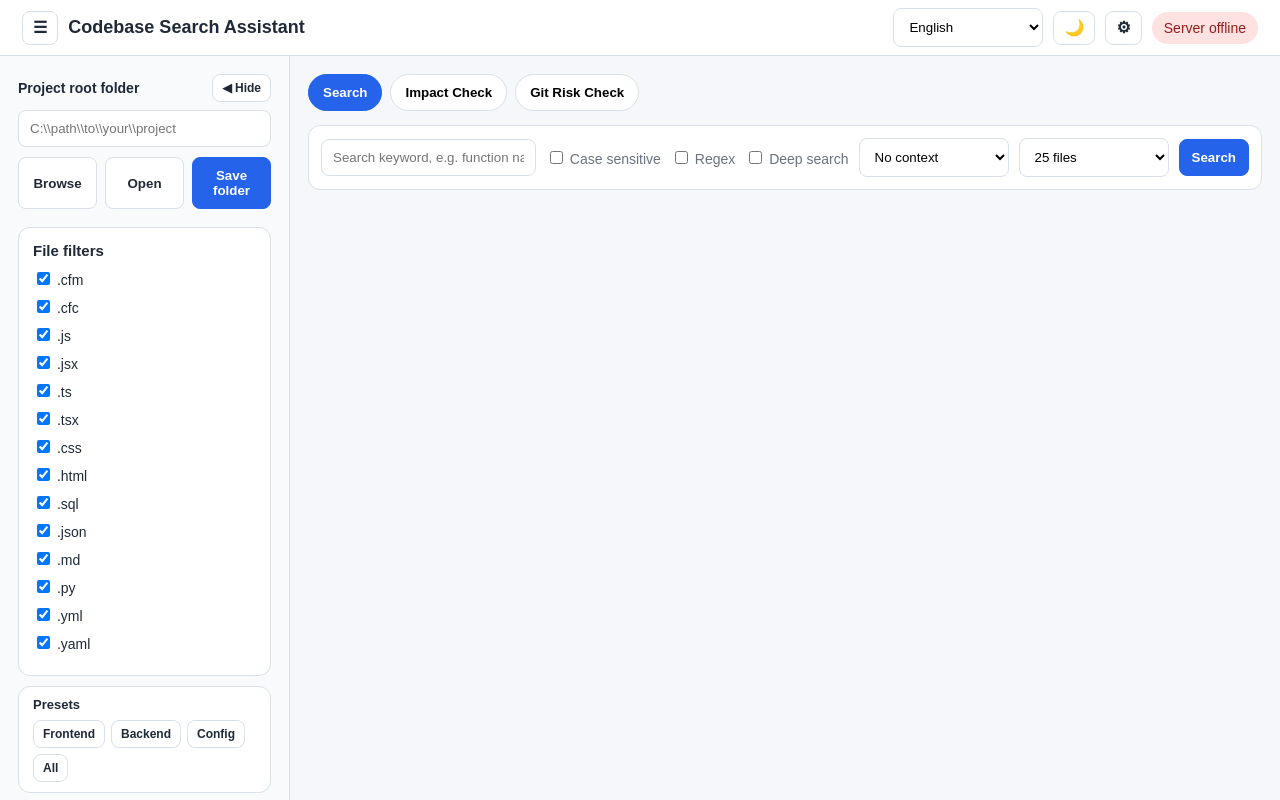
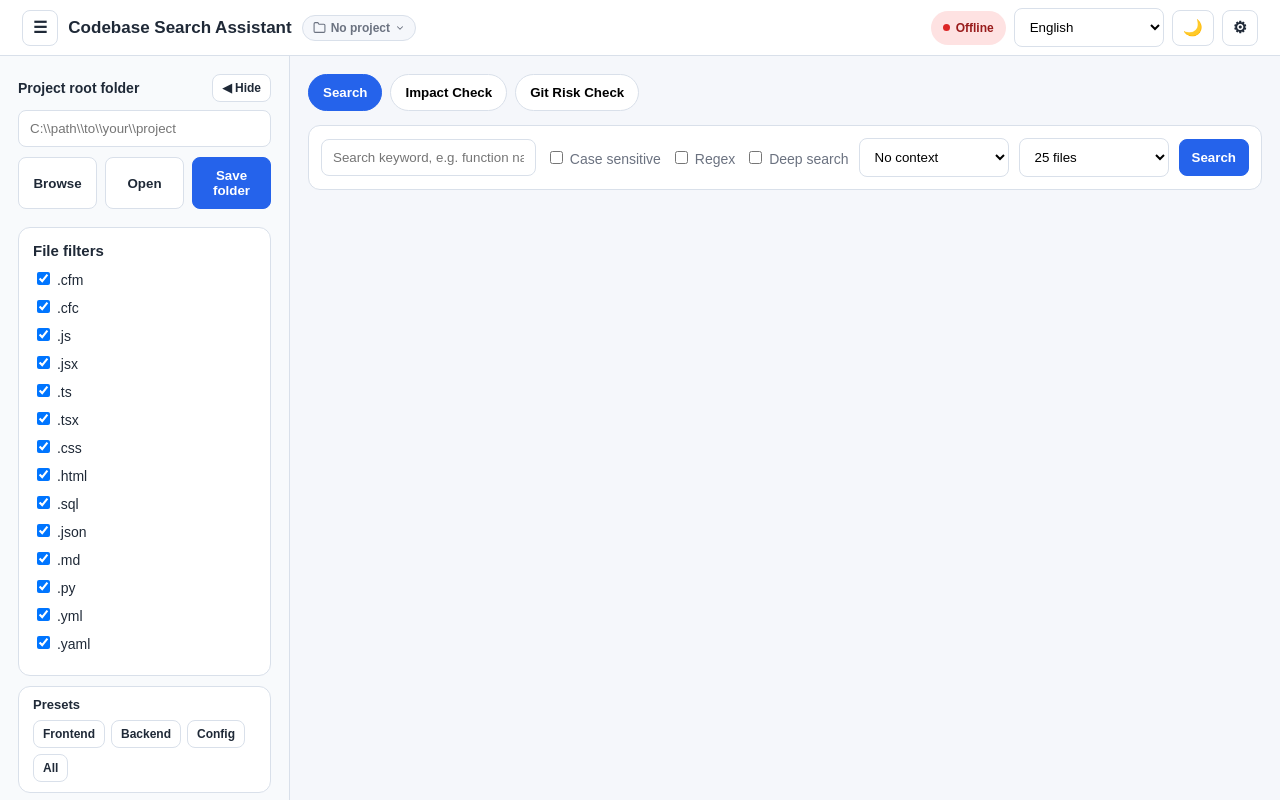
Before and after one commit to yapweijun1996/Codebase-Search-Assistant, a website with bundled scripts: page public/index.html in a window 1280 px wide. Built offline with nearby package versions, Linux system fonts and the light colour scheme; files whose address does not match are found by name.

Commit message:
Redesign topbar: project pill, status pill, 36px controls, mobile responsive
- Add project context pill (📁 last-2-path-segments) beside title; click opens sidebar + focuses rootInput
- Shorten status to '● Ready' pill with full ripgrep version in title tooltip
- Reorder right group: Status → Language → Theme → Settings
- Consistent 36px icon-button height; 34px status pill
- Expose root path in reactive store (state.root + actions.setRoot); sidebar.rememberRoot() and app.loadConfig() keep it in sync
- Mobile: hide project pill and language select; show ☰ / Title / dark / settings
- Add i18n keys: statusReady/Error/Offline/Checking, noProject (EN + ZH)
- Add TOOLTIPS for sidebarToggleBtn and projectPill

Co-Authored-By: Claude Sonnet 4.6 <noreply@anthropic.com>

```diff
--- a/public/app.js
+++ b/public/app.js
@@ -50,7 +50,10 @@ async function loadConfig() {
   try {
     const data = await api.config();
     const rootInput = $('rootInput');
-    if (!rootInput.value && data.defaultRoot) rootInput.value = data.defaultRoot;
+    if (!rootInput.value && data.defaultRoot) {
+      rootInput.value = data.defaultRoot;
+      if (!store.get().root) actions.setRoot(data.defaultRoot);
+    }
   } catch (_) {
     // Non-fatal; health check surfaces server state.
   }
--- a/public/components/sidebar.js
+++ b/public/components/sidebar.js
@@ -43,6 +43,7 @@ export function mountSidebar() {
     storage.set(storage.KEYS.root, root);
     storage.pushRecentRoot(root);
     renderRootSuggestions();
+    actions.setRoot(root);
   }
 
   // ── Folder browser ─────────────────────────────────────────────────────────
--- a/public/components/topbar.js
+++ b/public/components/topbar.js
@@ -1,5 +1,4 @@
-// Topbar: language switcher, dark-mode toggle, and ripgrep/server status.
-// (The ⚙ settings button is wired by the settings-modal component.)
+// Topbar: sidebar toggle, project pill, language switcher, dark-mode, status pill.
 
 import { $ } from '../core/dom.js';
 import { t } from '../core/i18n.js';
@@ -9,25 +8,53 @@ export function mountTopbar() {
   const languageSelect = $('languageSelect');
   const darkModeBtn = $('darkModeBtn');
   const statusBox = $('statusBox');
+  const statusDot = $('statusDot');
+  const statusText = $('statusText');
   const sidebarToggleBtn = $('sidebarToggleBtn');
+  const projectPill = $('projectPill');
+  const projectPillText = $('projectPillText');
 
   languageSelect.addEventListener('change', () => actions.setLanguage(languageSelect.value));
   darkModeBtn.addEventListener('click', () => actions.toggleDark());
   sidebarToggleBtn.addEventListener('click', () => actions.setSidebarHidden(!store.get().sidebarHidden));
 
+  projectPill.addEventListener('click', () => {
+    if (store.get().sidebarHidden) actions.setSidebarHidden(false);
+    setTimeout(() => {
+      const input = document.getElementById('rootInput');
+      if (input) input.focus();
+    }, 60);
+  });
+
+  function getProjectLabel(root) {
+    if (!root || !root.trim()) return t('noProject');
+    const parts = root.replace(/\\/g, '/').split('/').filter(Boolean);
+    if (parts.length === 0) return t('noProject');
+    if (parts.length === 1) return parts[0];
+    return `${parts[parts.length - 2]} / ${parts[parts.length - 1]}`;
+  }
+
   function renderStatus(health) {
     if (health.phase === 'good') {
-      statusBox.textContent = t('ready', { value: health.rgVersion });
-      statusBox.className = 'status good';
+      statusBox.className = 'status-pill good';
+      statusBox.title = health.rgVersion ? `ripgrep ${health.rgVersion}` : '';
+      statusDot.className = 'status-dot good';
+      statusText.textContent = t('statusReady');
     } else if (health.phase === 'bad') {
-      statusBox.textContent = t('rgNotFound');
-      statusBox.className = 'status bad';
+      statusBox.className = 'status-pill bad';
+      statusBox.title = '';
+      statusDot.className = 'status-dot bad';
+      statusText.textContent = t('statusError');
     } else if (health.phase === 'offline') {
-      statusBox.textContent = t('serverOffline');
-      statusBox.className = 'status bad';
+      statusBox.className = 'status-pill bad';
+      statusBox.title = '';
+      statusDot.className = 'status-dot bad';
+      statusText.textContent = t('statusOffline');
     } else {
-      statusBox.textContent = t('checking');
-      statusBox.className = 'status';
+      statusBox.className = 'status-pill';
+      statusBox.title = '';
+      statusDot.className = 'status-dot';
+      statusText.textContent = t('statusChecking');
     }
   }
 
@@ -36,6 +63,8 @@ export function mountTopbar() {
     document.documentElement.classList.toggle('dark', state.dark);
     darkModeBtn.textContent = state.dark ? '☀️' : '🌙';
     renderStatus(state.health);
+    projectPillText.textContent = getProjectLabel(state.root);
+    projectPill.title = state.root || t('noProject');
   }
 
   store.subscribe(update);
--- a/public/core/i18n.js
+++ b/public/core/i18n.js
@@ -58,6 +58,11 @@ export const translations = {
     ready: 'Ready - {value}',
     rgNotFound: 'rg not found',
     serverOffline: 'Server offline',
+    statusReady: 'Ready',
+    statusError: 'Error',
+    statusOffline: 'Offline',
+    statusChecking: 'Checking',
+    noProject: 'No project',
     stoppedEarly: 'Stopped early to protect disk. Narrow folder or keyword.',
     limitedResults: 'Limited results',
     fileLimited: 'Showing first {n} files — increase limit or narrow search',
@@ -149,6 +154,11 @@ export const translations = {
     ready: '就绪 - {value}',
     rgNotFound: '找不到 rg',
     serverOffline: '服务器离线',
+    statusReady: '就绪',
+    statusError: '错误',
+    statusOffline: '离线',
+    statusChecking: '检查中',
+    noProject: '未选择项目',
     stoppedEarly: '已提前停止以保护磁盘。请缩小目录或关键字。',
     limitedResults: '结果已限制',
     duration: '{ms} 毫秒',
@@ -191,8 +201,10 @@ export const translations = {
 // map to .tab[data-tab="<rest>"] buttons; all others map to element ids.
 export const TOOLTIPS = {
   en: {
+    sidebarToggleBtn: 'Toggle sidebar — show or hide the file-filter navigation panel.',
+    projectPill:      'Current project — click to open sidebar and change the project root folder.',
     languageSelect:   'Language — switch UI between English and 中文.',
-    statusBox:        'Status — shows whether ripgrep (rg) is installed and reachable in PATH.',
+    statusBox:        'Status — shows whether ripgrep (rg) is installed. Hover for version details.',
     rootInput:        'Project root folder — the directory ripgrep will search inside.',
     browseRootBtn:    'Browse — open the native OS folder picker to choose your project folder.',
     openRootBtn:      'Open — reveal the selected folder in Explorer / Finder.',
@@ -222,8 +234,10 @@ export const TOOLTIPS = {
     excludeInput:     'Exclude paths — comma or space-separated glob patterns to skip during search, e.g. *test*, archive/**. Applied on top of built-in exclusions.'
   },
   zh: {
+    sidebarToggleBtn: '切换侧边栏 — 显示或隐藏文件过滤导航面板。',
+    projectPill:      '当前项目 — 点击打开侧边栏更改项目根目录。',
     languageSelect:   '语言 — 切换界面语言（English / 中文）。',
-    statusBox:        '状态 — 显示 ripgrep (rg) 是否已安装并在 PATH 中。',
+    statusBox:        '状态 — 显示 ripgrep (rg) 是否已安装。悬停查看版本详情。',
     rootInput:        '项目根目录 — ripgrep 将在此目录内搜索。',
     browseRootBtn:    '浏览 — 打开系统目录选择窗口选择项目目录。',
     openRootBtn:      '打开 — 在资源管理器 / Finder 中显示所选目录。',
--- a/public/index.html
+++ b/public/index.html
@@ -9,18 +9,26 @@
 </head>
 <body>
   <header class="app-header">
-    <div class="header-title">
-      <button id="sidebarToggleBtn" class="btn icon-btn" title="Toggle sidebar" aria-label="Toggle sidebar">☰</button>
-      <h1 data-i18n="appTitle">Codebase Search Assistant</h1>
+    <div class="topbar-left">
+      <button id="sidebarToggleBtn" class="btn icon-btn" title="Toggle navigation" aria-label="Toggle navigation">☰</button>
+      <h1 class="topbar-title" data-i18n="appTitle">Codebase Search Assistant</h1>
+      <button id="projectPill" class="project-pill" aria-label="Current project">
+        <svg xmlns="http://www.w3.org/2000/svg" width="13" height="13" viewBox="0 0 24 24" fill="none" stroke="currentColor" stroke-width="2" stroke-linecap="round" stroke-linejoin="round" aria-hidden="true"><path d="M22 19a2 2 0 0 1-2 2H4a2 2 0 0 1-2-2V5a2 2 0 0 1 2-2h5l2 3h9a2 2 0 0 1 2 2z"/></svg>
+        <span id="projectPillText">No project</span>
+        <svg xmlns="http://www.w3.org/2000/svg" width="10" height="10" viewBox="0 0 24 24" fill="none" stroke="currentColor" stroke-width="2.5" stroke-linecap="round" stroke-linejoin="round" aria-hidden="true"><polyline points="6 9 12 15 18 9"/></svg>
+      </button>
     </div>
-    <div class="header-actions">
-      <select id="languageSelect" class="input small" aria-label="Language">
+    <div class="topbar-right">
+      <div id="statusBox" class="status-pill" role="status" title="">
+        <span class="status-dot" id="statusDot"></span>
+        <span id="statusText">Checking</span>
+      </div>
+      <select id="languageSelect" class="input small" aria-label="Select language">
         <option value="en">English</option>
         <option value="zh">中文</option>
       </select>
-      <button id="darkModeBtn" class="btn icon-btn" title="Toggle dark mode">🌙</button>
-      <button id="settingsBtn" class="btn icon-btn" title="Settings">⚙</button>
-      <div class="status" id="statusBox">Checking...</div>
+      <button id="darkModeBtn" class="btn icon-btn" title="Toggle theme" aria-label="Toggle theme">🌙</button>
+      <button id="settingsBtn" class="btn icon-btn" title="Open settings" aria-label="Open settings">⚙</button>
     </div>
   </header>
 
--- a/public/state.js
+++ b/public/state.js
@@ -20,6 +20,7 @@ const initialState = {
   language: storage.get(storage.KEYS.lang, 'en'),
   dark: storage.get(storage.KEYS.dark) === '1',
   sidebarHidden: isMobileInit ? true : storage.get(storage.KEYS.sidebarHidden) === '1',
+  root: storage.get(storage.KEYS.root, ''),
   health: { phase: 'checking', rgVersion: null }, // checking | good | bad | offline
   settings: loadSettings(),
   busy: { search: false, impact: false, git: false }
@@ -41,6 +42,9 @@ export const actions = {
   setSidebarHidden(sidebarHidden) {
     store.set({ sidebarHidden });
     storage.set(storage.KEYS.sidebarHidden, sidebarHidden ? '1' : '0');
+  },
+  setRoot(root) {
+    store.set({ root });
   },
   setHealth(health) {
     store.set({ health });
--- a/public/styles.css
+++ b/public/styles.css
@@ -36,29 +36,77 @@ body {
   background: var(--card);
   border-bottom: 1px solid var(--border);
 }
-.app-header h1 { margin: 0; font-size: 18px; }
 .app-header p { display: none; }
-.status {
-  align-self: center;
-  padding: 8px 12px;
+.topbar-left {
+  display: flex;
+  align-items: center;
+  gap: 10px;
+  flex: 1;
+  min-width: 0;
+}
+.topbar-right {
+  display: flex;
+  align-items: center;
+  gap: 8px;
+  flex-shrink: 0;
+}
+.topbar-title {
+  margin: 0;
+  font-size: 17px;
+  font-weight: 700;
+  white-space: nowrap;
+  overflow: hidden;
+  text-overflow: ellipsis;
+  flex-shrink: 1;
+  min-width: 0;
+}
+.project-pill {
+  display: inline-flex;
+  align-items: center;
+  gap: 5px;
+  border: 1px solid var(--border);
+  background: var(--bg);
+  color: var(--muted);
+  border-radius: 999px;
+  padding: 5px 10px;
+  font-size: 12px;
+  font-weight: 600;
+  cursor: pointer;
+  white-space: nowrap;
+  max-width: 220px;
+  overflow: hidden;
+  flex-shrink: 0;
+  font-family: inherit;
+}
+.project-pill:hover { border-color: var(--primary); color: var(--primary); }
+.project-pill svg { flex-shrink: 0; }
+#projectPillText { overflow: hidden; text-overflow: ellipsis; }
+.status-pill {
+  display: inline-flex;
+  align-items: center;
+  gap: 6px;
+  padding: 5px 12px;
+  height: 34px;
   border-radius: 999px;
   background: #eef2ff;
   color: #3730a3;
+  font-size: 12px;
+  font-weight: 600;
   white-space: nowrap;
+  cursor: default;
+  border: none;
 }
-.status.bad { background: #fee2e2; color: #991b1b; }
-.status.good { background: #dcfce7; color: #166534; }
-.header-title {
-  display: flex;
-  align-items: center;
-  gap: 10px;
-  min-width: 0;
+.status-pill.bad { background: #fee2e2; color: #991b1b; }
+.status-pill.good { background: #dcfce7; color: #166534; }
+.status-dot {
+  width: 7px;
+  height: 7px;
+  border-radius: 50%;
+  background: #6366f1;
+  flex-shrink: 0;
 }
-.header-actions {
-  display: flex;
-  align-items: center;
-  gap: 10px;
-}
+.status-dot.good { background: var(--success); }
+.status-dot.bad { background: var(--danger); }
 .hidden { display: none !important; }
 
 .layout {
@@ -390,10 +438,14 @@ code {
   border-top: 1px solid var(--border);
 }
 .btn.icon-btn {
-  padding: 8px 10px;
+  padding: 0 10px;
+  height: 36px;
   font-size: 16px;
   line-height: 1;
   border-radius: 8px;
+  display: inline-flex;
+  align-items: center;
+  justify-content: center;
 }
 
 /* ─── Sidebar collapse ──────────────────────────────────────────────────────── */
@@ -455,9 +507,11 @@ code {
 .dark .line-number { background: #0d1424; }
 .dark .tab { background: #1e293b; color: var(--text); border-color: var(--border); }
 .dark .tab.active { background: var(--primary); color: #fff; }
-.dark .status { background: #1e3a5f; color: #93c5fd; }
-.dark .status.good { background: #0a2e1e; color: #4ade80; }
-.dark .status.bad { background: #3b0f0f; color: #f87171; }
+.dark .status-pill { background: #1e3a5f; color: #93c5fd; }
+.dark .status-pill.good { background: #0a2e1e; color: #4ade80; }
+.dark .status-pill.bad { background: #3b0f0f; color: #f87171; }
+.dark .project-pill { background: #1e293b; border-color: var(--border); color: var(--muted); }
+.dark .project-pill:hover { border-color: var(--primary); color: var(--primary); }
 .dark .modal { background: #1e293b; }
 .dark .modal-overlay { background: rgba(0,0,0,.65); }
 .dark .filter-card, .dark .hint-card, .dark .preset-card, .dark .folder-browser { background: #1e293b; border-color: var(--border); }
@@ -486,12 +540,14 @@ code {
   /* Sidebar closed on mobile: slide out */
   .layout.sidebar-hidden .sidebar { transform: translateX(-100%); }
 
-  /* Mobile topbar: truncate title, keep actions on one row */
+  /* Mobile topbar: truncate title, keep right controls on one row */
   .app-header { overflow: hidden; padding: 0 12px; gap: 8px; }
-  .header-title { flex: 1 1 0; overflow: hidden; min-width: 0; }
-  .app-header h1 { font-size: 13px; white-space: nowrap; overflow: hidden; text-overflow: ellipsis; }
-  .header-actions { flex-shrink: 0; flex-wrap: nowrap; gap: 6px; }
+  .topbar-left { flex: 1 1 0; overflow: hidden; min-width: 0; }
+  .topbar-title { font-size: 13px; }
+  .topbar-right { flex-shrink: 0; flex-wrap: nowrap; gap: 6px; }
+  .project-pill { display: none; }
   #statusBox { display: none; }
+  #languageSelect { display: none; }
 
   .toolbar { flex-direction: column; align-items: stretch; }
   .input.small { width: 100%; }
```
